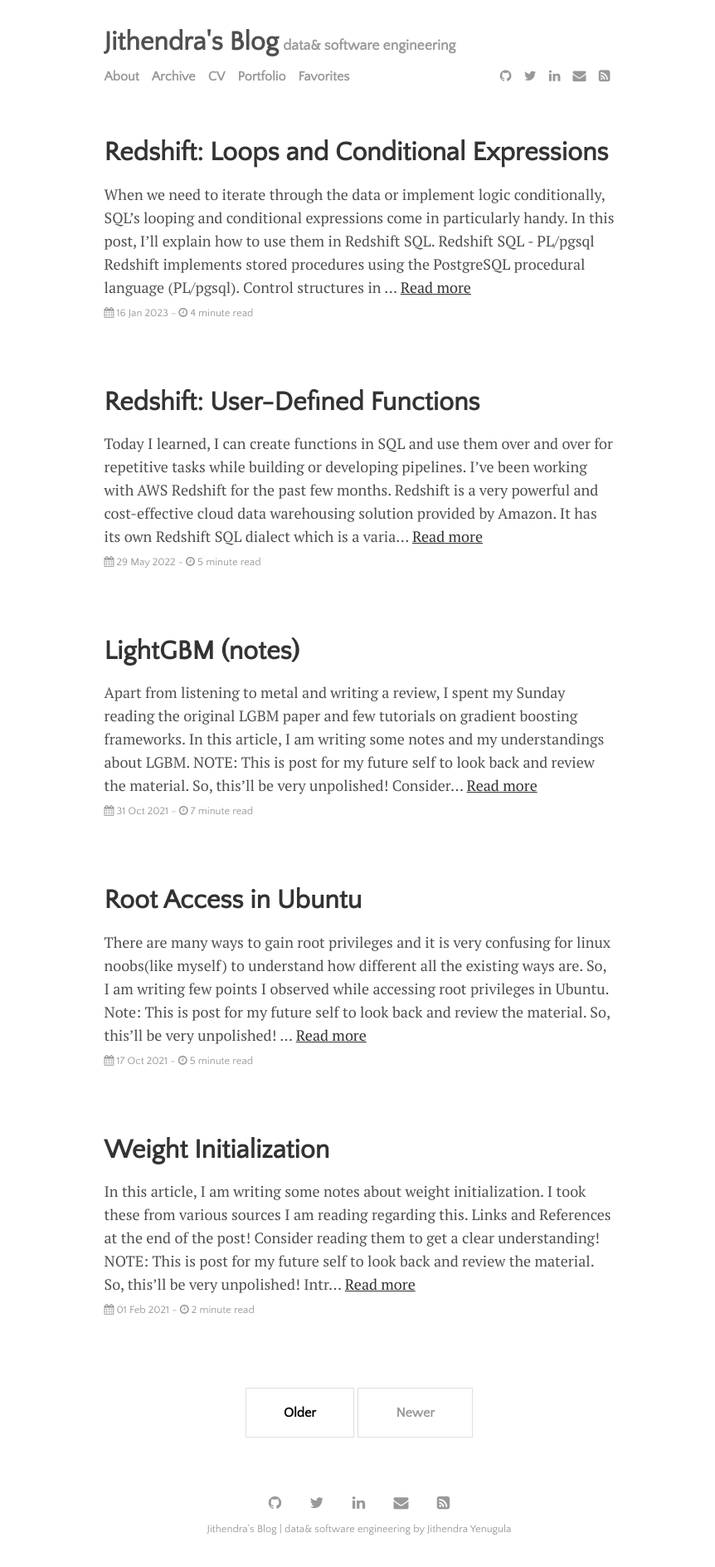
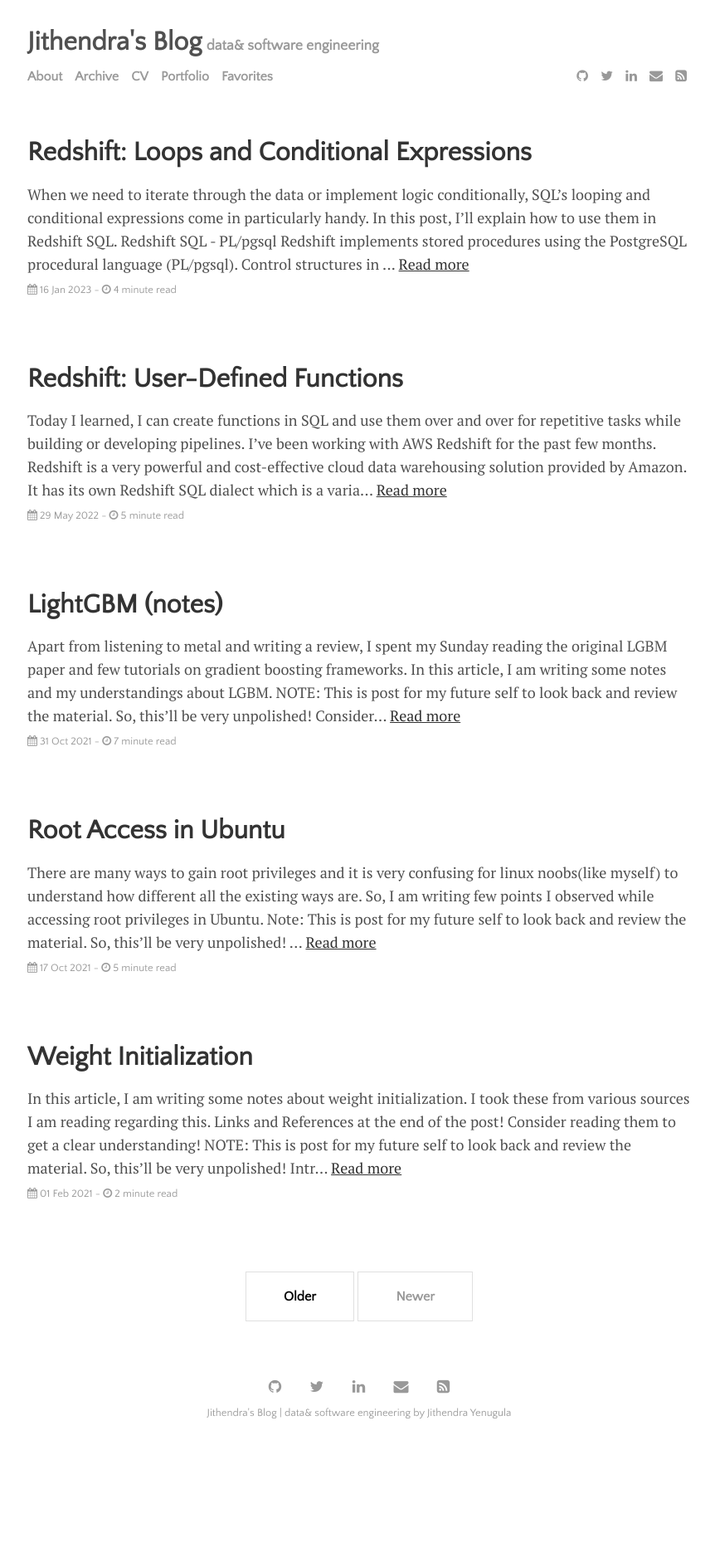
Before and after one commit to jithendray/cv, a Jekyll site: the page built from index.html, in a window 1280 px wide. Shown: the whole page at 83% size, without its empty margins (207-1069 px from the left). Built offline with Jekyll 4.4.1, drawn with Linux system fonts in a browser that asks for light colours; the list of posts is cut into pages by our own code; after the commit the page ends 1748 px from its top, so only the background shows below that.

Commit message:
corrections

```diff
--- a/_sass/_base.scss
+++ b/_sass/_base.scss
@@ -11,7 +11,7 @@
 
 @media (max-width: $elements-responsive-width) {
   body {
-    font-size: 14px;
+    font-size: 1px;
     line-height: 1.5rem;
   }
   body h1 {
--- a/_sass/_default.scss
+++ b/_sass/_default.scss
@@ -5,7 +5,7 @@
 .container {
   margin-left: auto;
   margin-right: auto;
-  width: 615px;
+  width: 800px;
 }
 
 .content-container {
```
